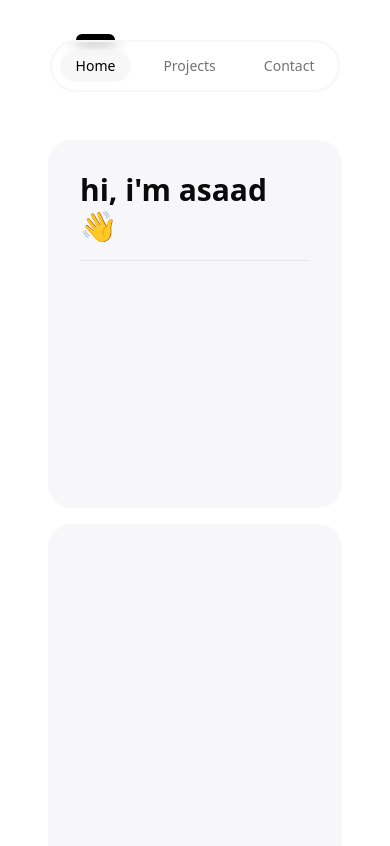
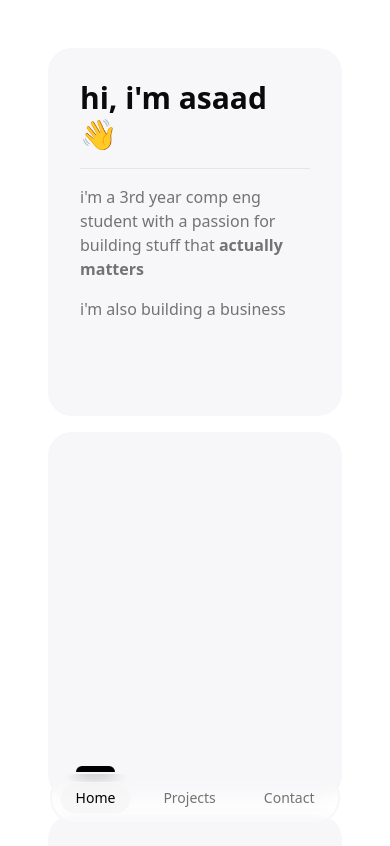
Before and after one commit to asaadbahmed/asaadbahmed.github.io, a React (Vite) app: page / in a window 390 px wide. Shown: the top 846 px of the page. Built offline with nearby package versions, Linux system fonts and the light colour scheme.

Commit message:
made navbar sit at the bottom on small screens

```diff
--- a/src/App.tsx
+++ b/src/App.tsx
@@ -15,7 +15,7 @@ import { Navbar } from "@/components/navigation-bar";
 function App() {
   return (
     <div>
-      <div className="flex flex-col items-center mb-10 sticky top-10 z-50">
+      <div className="flex flex-col items-center fixed bottom-0 left-0 right-0 lg:sticky lg:top-10 z-50 mb-5 lg:mb-10">
         <Navbar />
       </div>
       <div className="max-w-6xl mx-auto p-4 mb-10">
@@ -42,6 +42,14 @@ function App() {
               </span>
             </div>
             <Separator />
+            <div className="text-left text-muted-foreground flex flex-col gap-y-4">
+              <div>
+                i'm a 3rd year comp eng student with a passion for building
+                stuff that{" "}
+                <span className="font-semibold">actually matters</span>
+              </div>
+              <div>i'm also building a business</div>
+            </div>
           </div>
 
           {/* current work (anytimeoutfits.com) */}
@@ -49,7 +57,7 @@ function App() {
             className="
         bg-[rgb(247,247,249)]
         col-span-1 lg:col-span-2 lg:row-span-1
-        aspect-[4/5] lg:aspect-[16/9]
+        aspect-[4/5] lg:aspect-auto
         rounded-3xl p-4
       "
           ></div>
```
